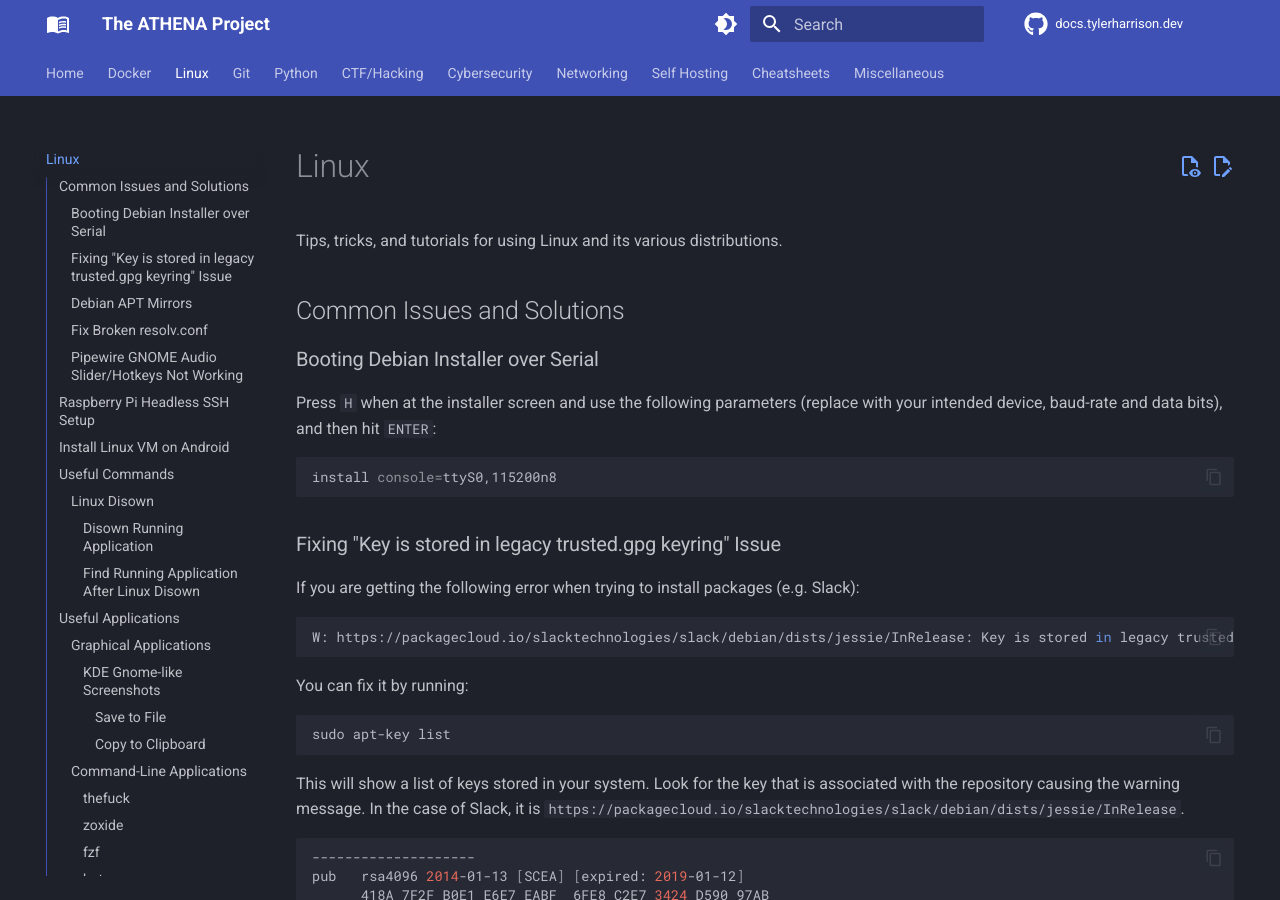
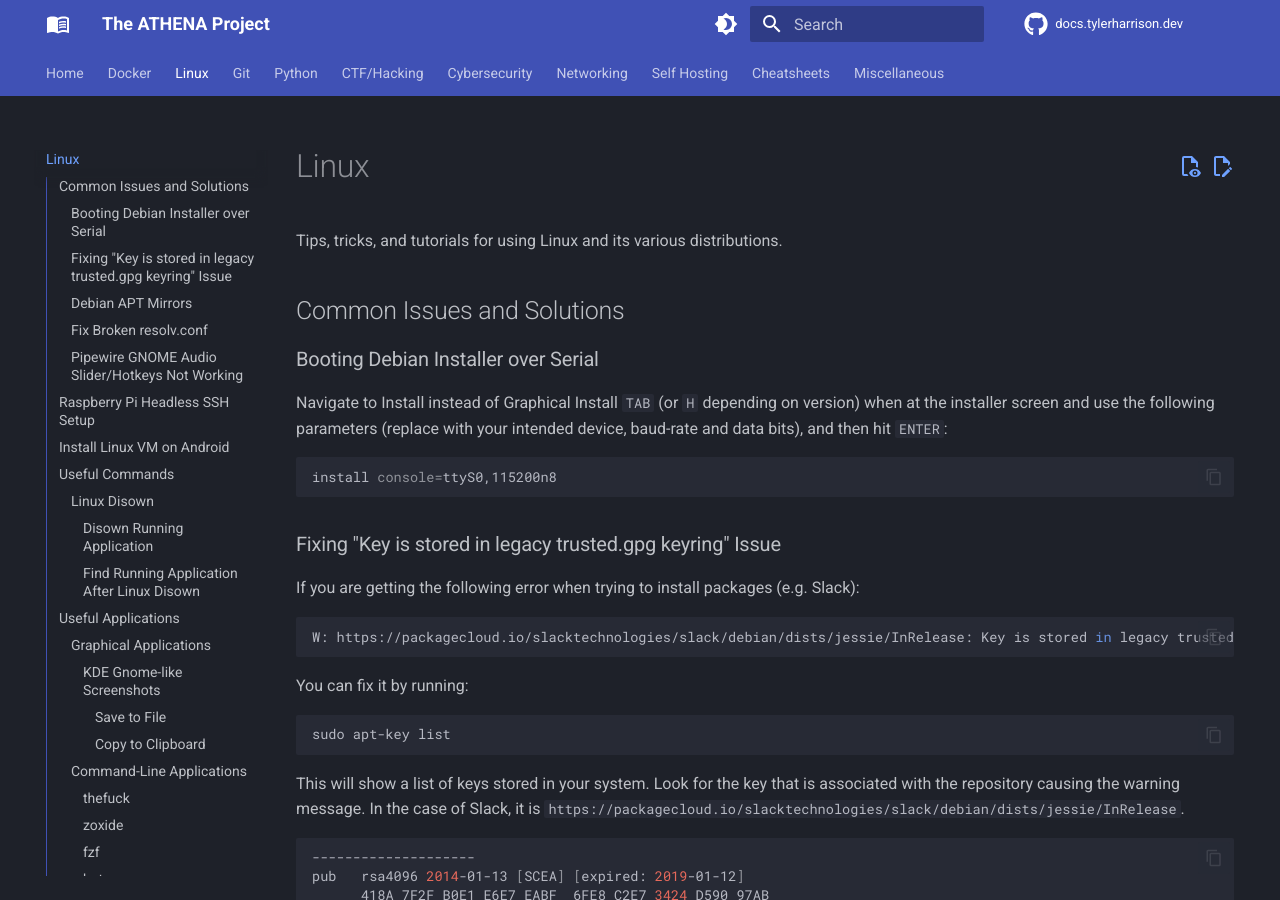
Before and after one commit to williamhatcher/docs.tylerharrison.dev, an MkDocs documentation site: the page built from docs/linux.md, in a window 1280 px wide and 900 px high. Built offline with MkDocs 1.6.1 and Material for MkDocs 9.7.7, drawn with Linux system fonts in a browser that asks for light colours; comment, search, counter and statistics services are not loaded.

Commit message:
Update linux.md

````diff
--- a/docs/linux.md
+++ b/docs/linux.md
@@ -6,7 +6,7 @@ Tips, tricks, and tutorials for using Linux and its various distributions.
 
 ### Booting Debian Installer over Serial
 
-Press `H` when at the installer screen and use the following parameters (replace with your intended device, baud-rate and data bits), and then hit `ENTER`:
+Navigate to Install instead of Graphical Install `TAB` (or `H` depending on version) when at the installer screen and use the following parameters (replace with your intended device, baud-rate and data bits), and then hit `ENTER`:
 
 ```bash
 install console=ttyS0,115200n8
````
